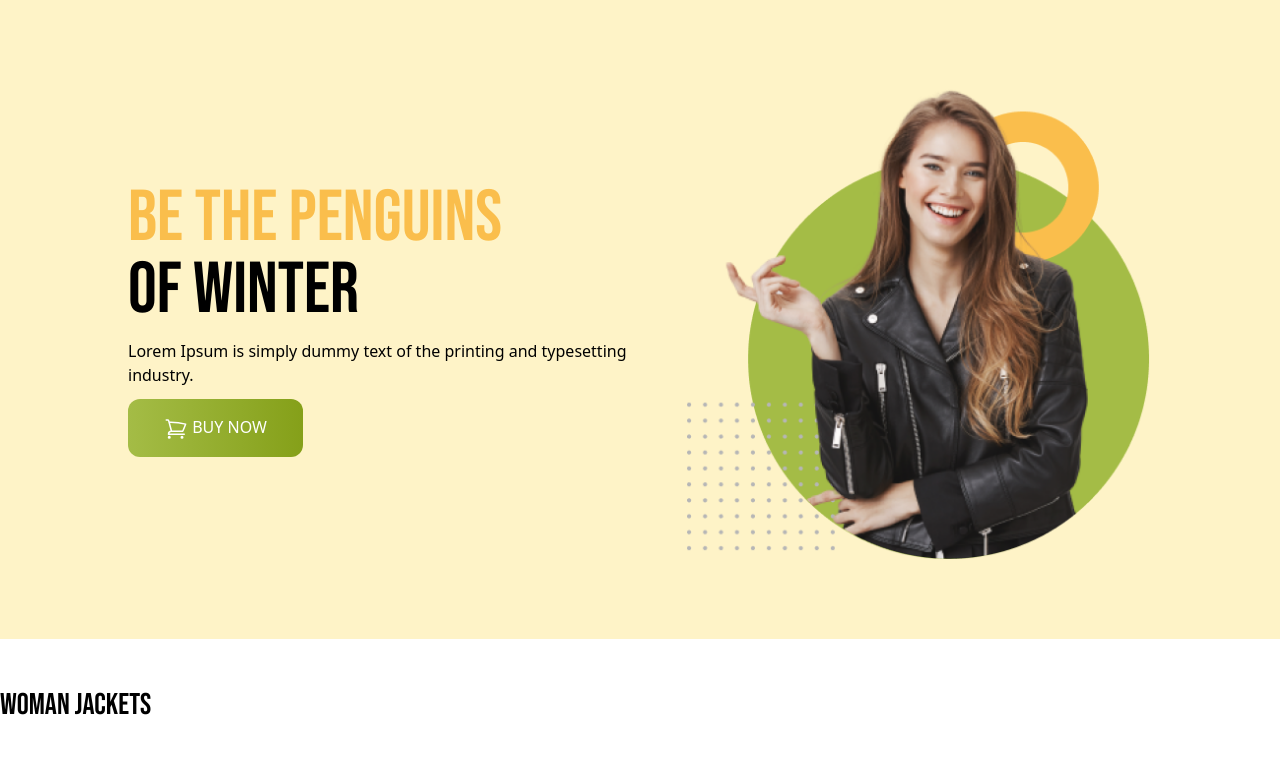
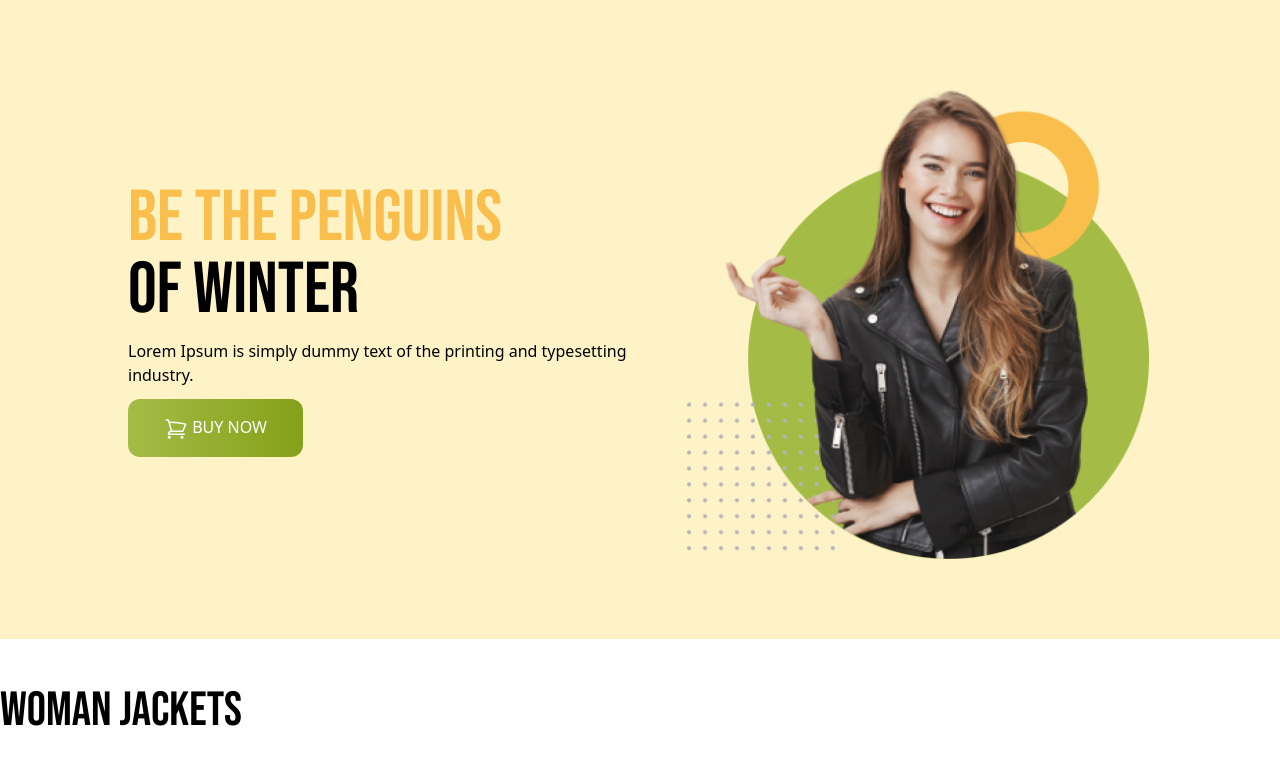
Before and after one commit to ronee-muhammad-rayhan/penguin-fashion-with-tailwind, a plain HTML site: page index.html in a window 1280 px wide. Drawn offline with nearby package versions, Linux system fonts and the light colour scheme.

Commit message:
Padding and font size

```diff
--- a/index.html
+++ b/index.html
@@ -49,8 +49,8 @@
     </header>
 
     <main>
-        <section>
-            <h3 class="text-3xl font-bebas my-12">Woman Jackets</h3>
+        <section class="py-12">
+            <h3 class="text-5xl font-bebas">Woman Jackets</h3>
         </section>
         <section></section>
         <section></section>
```
